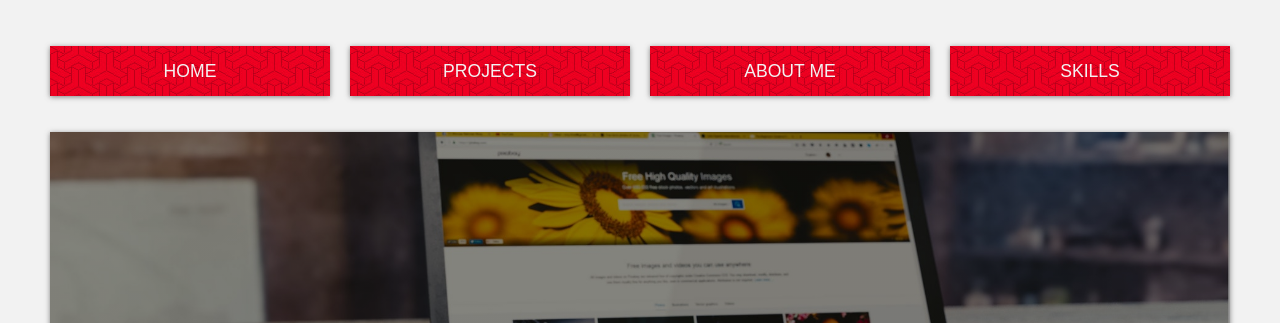
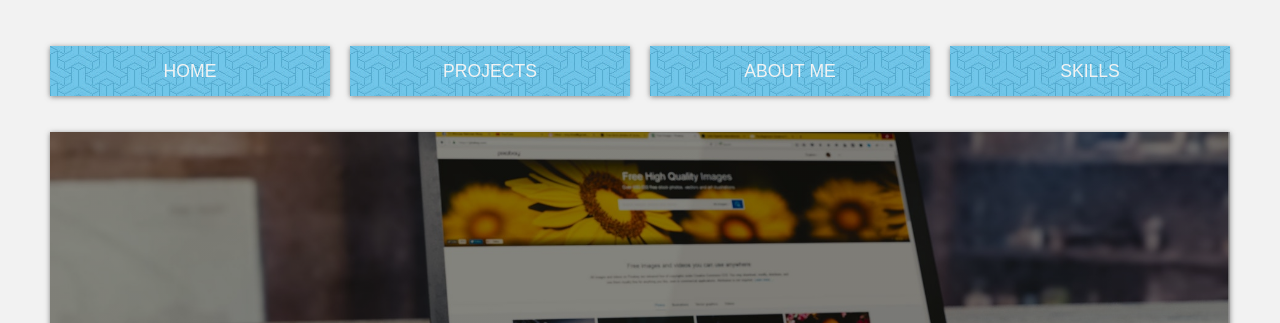
Before and after one commit to SteijnRo/steijnro.github.io, a plain HTML site: page index.html in a window 1280 px wide. Shown: the top 323 px of the page. Drawn offline with Linux system fonts and the light colour scheme.

Commit message:
changed the color to blue, final primary color change

```diff
--- a/style.css
+++ b/style.css
@@ -1,7 +1,7 @@
 /* CSS variables */
 
 :root {
-	--primary: url(./img/skillset-pattern-dark-red.jpg);
+	--primary: url(./img/skillset-pattern-blue.jpg);
 	--dark: #F2F2F2;
 	--light: #fff;
 	--shadow: 0 1px 5px rgba(104, 104, 104, 0.8);
```
